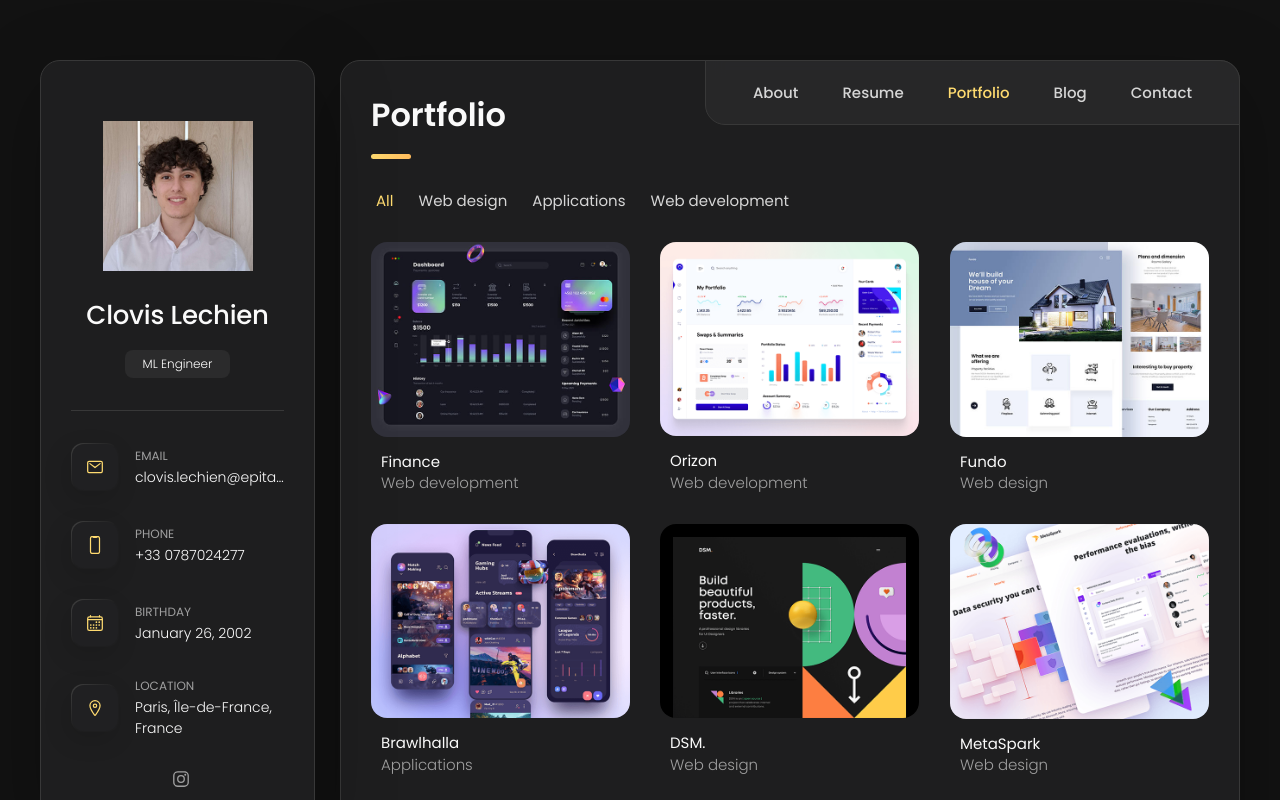
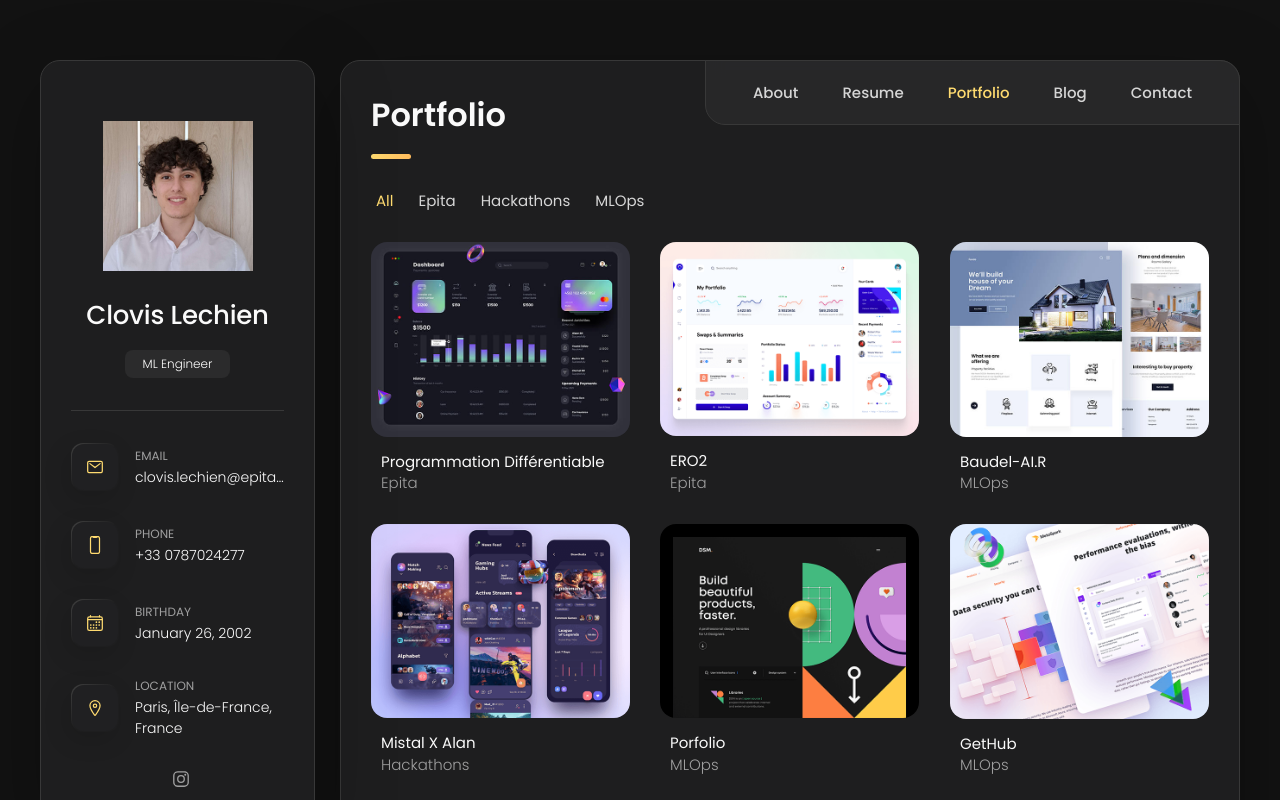
Before and after one commit to ClovisDyArx/ClovisDyArx.github.io, a plain HTML site: page index.html in a window 1280 px wide. Both pictures are taken after a click on the button "Portfolio". Shown: the top 800 px of the page. Drawn offline with nearby package versions, Linux system fonts and the light colour scheme.

Commit message:
feat(portofolio): added some projects to the portfolio's part. need to rework the images.

```diff
--- a/index.html
+++ b/index.html
@@ -623,15 +623,15 @@
             </li>
 
             <li class="filter-item">
-              <button data-filter-btn>Web design</button>
+              <button data-filter-btn>Epita</button>
             </li>
 
             <li class="filter-item">
-              <button data-filter-btn>Applications</button>
+              <button data-filter-btn>Hackathons</button>
             </li>
 
             <li class="filter-item">
-              <button data-filter-btn>Web development</button>
+              <button data-filter-btn>MLOps</button>
             </li>
 
           </ul>
@@ -655,15 +655,15 @@
               </li>
 
               <li class="select-item">
-                <button data-select-item>Web design</button>
+                <button data-select-item>Epita</button>
               </li>
 
               <li class="select-item">
-                <button data-select-item>Applications</button>
+                <button data-select-item>Hackathons</button>
               </li>
 
               <li class="select-item">
-                <button data-select-item>Web development</button>
+                <button data-select-item>MLOps</button>
               </li>
 
             </ul>
@@ -672,164 +672,164 @@
 
           <ul class="project-list">
 
-            <li class="project-item  active" data-filter-item data-category="web development">
-              <a href="#">
+            <li class="project-item  active" data-filter-item data-category="Epita">
+              <a href="https://github.com/ClovisDyArx/prog_diff">
 
                 <figure class="project-img">
                   <div class="project-item-icon-box">
                     <ion-icon name="eye-outline"></ion-icon>
                   </div>
 
-                  <img src="./assets/images/project-1.jpg" alt="finance" loading="lazy">
+                  <img src="./assets/images/project-1.jpg" alt="prog-diff" loading="lazy">
                 </figure>
 
-                <h3 class="project-title">Finance</h3>
+                <h3 class="project-title">Programmation Différentiable</h3>
 
-                <p class="project-category">Web development</p>
+                <p class="project-category">Epita</p>
 
               </a>
             </li>
 
-            <li class="project-item  active" data-filter-item data-category="web development">
-              <a href="#">
+            <li class="project-item  active" data-filter-item data-category="Epita">
+              <a href="http://github.com/ClovisDyArx/ERO2">
 
                 <figure class="project-img">
                   <div class="project-item-icon-box">
                     <ion-icon name="eye-outline"></ion-icon>
                   </div>
 
-                  <img src="./assets/images/project-2.png" alt="orizon" loading="lazy">
+                  <img src="./assets/images/project-2.png" alt="ero2" loading="lazy">
                 </figure>
 
-                <h3 class="project-title">Orizon</h3>
+                <h3 class="project-title">ERO2</h3>
 
-                <p class="project-category">Web development</p>
+                <p class="project-category">Epita</p>
 
               </a>
             </li>
 
-            <li class="project-item  active" data-filter-item data-category="web design">
-              <a href="#">
+            <li class="project-item  active" data-filter-item data-category="MLOps">
+              <a href="https://github.com/ClovisDyArx/baudel-ai.r">
 
                 <figure class="project-img">
                   <div class="project-item-icon-box">
                     <ion-icon name="eye-outline"></ion-icon>
                   </div>
 
-                  <img src="./assets/images/project-3.jpg" alt="fundo" loading="lazy">
+                  <img src="./assets/images/project-3.jpg" alt="baudelair" loading="lazy">
                 </figure>
 
-                <h3 class="project-title">Fundo</h3>
+                <h3 class="project-title">Baudel-AI.r</h3>
 
-                <p class="project-category">Web design</p>
+                <p class="project-category">MLOps</p>
 
               </a>
             </li>
 
-            <li class="project-item  active" data-filter-item data-category="applications">
-              <a href="#">
+            <li class="project-item  active" data-filter-item data-category="Hackathons">
+              <a href="https://github.com/ClovisDyArx/hackaton_mistral_alan">
 
                 <figure class="project-img">
                   <div class="project-item-icon-box">
                     <ion-icon name="eye-outline"></ion-icon>
                   </div>
 
-                  <img src="./assets/images/project-4.png" alt="brawlhalla" loading="lazy">
+                  <img src="./assets/images/project-4.png" alt="mistralxalan" loading="lazy">
                 </figure>
 
-                <h3 class="project-title">Brawlhalla</h3>
+                <h3 class="project-title">Mistal x Alan</h3>
 
-                <p class="project-category">Applications</p>
+                <p class="project-category">Hackathons</p>
 
               </a>
             </li>
 
-            <li class="project-item  active" data-filter-item data-category="web design">
-              <a href="#">
+            <li class="project-item  active" data-filter-item data-category="MLOps">
+              <a href="https://github.com/ClovisDyArx/ClovisDyArx.github.io">
 
                 <figure class="project-img">
                   <div class="project-item-icon-box">
                     <ion-icon name="eye-outline"></ion-icon>
                   </div>
 
-                  <img src="./assets/images/project-5.png" alt="dsm." loading="lazy">
+                  <img src="./assets/images/project-5.png" alt="portfolio" loading="lazy">
                 </figure>
 
-                <h3 class="project-title">DSM.</h3>
+                <h3 class="project-title">Porfolio</h3>
 
-                <p class="project-category">Web design</p>
+                <p class="project-category">MLOps</p>
 
               </a>
             </li>
 
-            <li class="project-item  active" data-filter-item data-category="web design">
-              <a href="#">
+            <li class="project-item  active" data-filter-item data-category="MLOps">
+              <a href="https://github.com/ClovisDyArx/GetHub">
 
                 <figure class="project-img">
                   <div class="project-item-icon-box">
                     <ion-icon name="eye-outline"></ion-icon>
                   </div>
 
-                  <img src="./assets/images/project-6.png" alt="metaspark" loading="lazy">
+                  <img src="./assets/images/project-6.png" alt="gethub" loading="lazy">
                 </figure>
 
-                <h3 class="project-title">MetaSpark</h3>
+                <h3 class="project-title">GetHub</h3>
 
-                <p class="project-category">Web design</p>
+                <p class="project-category">MLOps</p>
 
               </a>
             </li>
 
-            <li class="project-item  active" data-filter-item data-category="web development">
-              <a href="#">
+            <li class="project-item  active" data-filter-item data-category="Epita">
+              <a href="https://github.com/ClovisDyArx/IREN-competition">
 
                 <figure class="project-img">
                   <div class="project-item-icon-box">
                     <ion-icon name="eye-outline"></ion-icon>
                   </div>
 
-                  <img src="./assets/images/project-7.png" alt="summary" loading="lazy">
+                  <img src="./assets/images/project-7.png" alt="iren" loading="lazy">
                 </figure>
 
-                <h3 class="project-title">Summary</h3>
+                <h3 class="project-title">IREN</h3>
 
-                <p class="project-category">Web development</p>
+                <p class="project-category">Epita</p>
 
               </a>
             </li>
 
-            <li class="project-item  active" data-filter-item data-category="applications">
-              <a href="#">
+            <li class="project-item  active" data-filter-item data-category="Hackathons">
+              <a href="https://github.com/ClovisDyArx/hackaton-ai_vs_ia">
 
                 <figure class="project-img">
                   <div class="project-item-icon-box">
                     <ion-icon name="eye-outline"></ion-icon>
                   </div>
 
-                  <img src="./assets/images/project-8.jpg" alt="task manager" loading="lazy">
+                  <img src="./assets/images/project-8.jpg" alt="minarm" loading="lazy">
                 </figure>
 
-                <h3 class="project-title">Task Manager</h3>
+                <h3 class="project-title">Ministère des armées</h3>
 
-                <p class="project-category">Applications</p>
+                <p class="project-category">Hackathons</p>
 
               </a>
             </li>
 
-            <li class="project-item  active" data-filter-item data-category="web development">
-              <a href="#">
+            <li class="project-item  active" data-filter-item data-category="Epita">
+              <a href="https://github.com/ClovisDyArx/mlops">
 
                 <figure class="project-img">
                   <div class="project-item-icon-box">
                     <ion-icon name="eye-outline"></ion-icon>
                   </div>
 
-                  <img src="./assets/images/project-9.png" alt="arrival" loading="lazy">
+                  <img src="./assets/images/project-9.png" alt="mlops" loading="lazy">
                 </figure>
 
-                <h3 class="project-title">Arrival</h3>
+                <h3 class="project-title">mlops</h3>
 
-                <p class="project-category">Web development</p>
+                <p class="project-category">Epita</p>
 
               </a>
             </li>
```
Also changed, not shown: 1 other file.
